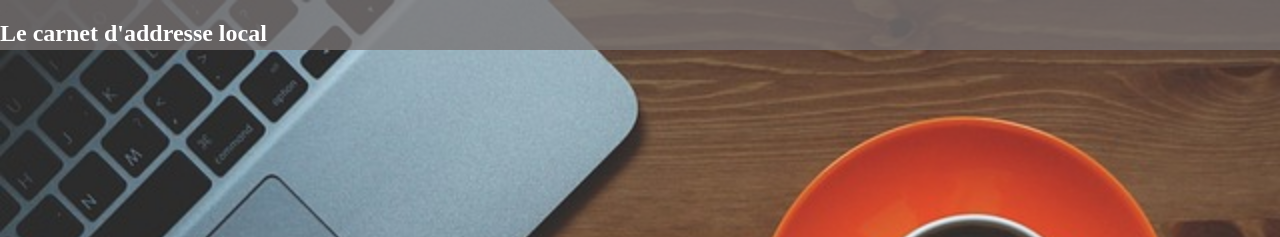
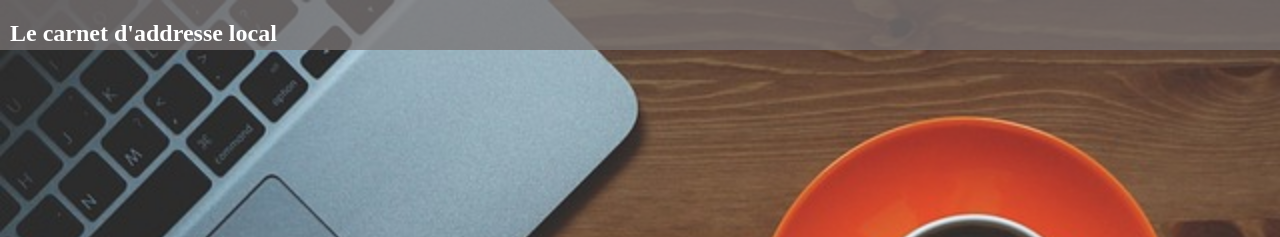
Before and after one commit to Cyreenbr/Projet-Front, a plain HTML site: page index.html in a window 1280 px wide. Shown: the top 237 px of the page. Drawn offline with Linux system fonts and the light colour scheme.

Commit message:
navbar fixede

```diff
--- a/style.css
+++ b/style.css
@@ -1,5 +1,6 @@
 body {
     margin: 0%;
+    padding: 0%;
     background-image: url(image2.png);
     background-repeat: no-repeat;
     background-attachment: fixed;
@@ -11,6 +12,7 @@ body {
 h1{
     text-align: center;
     color: white;
+
 }
 
 h3{
@@ -50,11 +52,16 @@ h3{
 }
 
 #navbar {
-        background-color: #7a7474c0;
-        overflow: hidden;
-        height: 50px;
-
-    }
+    position: fixed;
+    top: 0;
+    right: 0;
+    left: 0;
+    background-color: #7a7474c0;
+    overflow: hidden;
+    height: 50px;
+    padding-left: 10px;
+    margin: 0%;
+}
 
 #home {
     width: 80%;
```
Also changed, not shown: index.html (+1 -0 lines).
